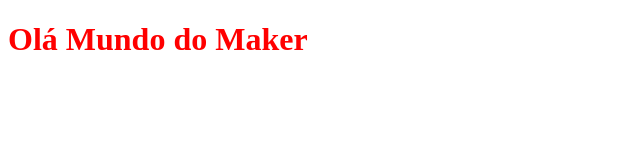
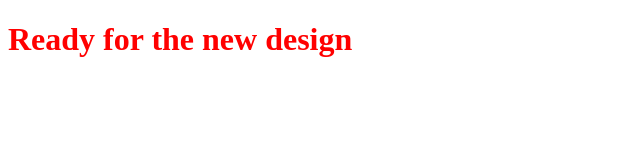
Before and after one commit to Sartori07/landing-startup, a plain HTML site: page index.html in a window 1280 px wide. Shown: the whole page, without its empty margins (0-640 px from the left). Drawn offline with Linux system fonts and the light colour scheme.

Commit message:
ready for development

```diff
--- a/index.html
+++ b/index.html
@@ -8,6 +8,6 @@
     <link rel="stylesheet" href="./src/style.css">
 </head>
 <body>
-    <h1>Olá Mundo do Maker</h1>
+    <h1>Ready for the new design</h1>
 </body>
 </html>
```
